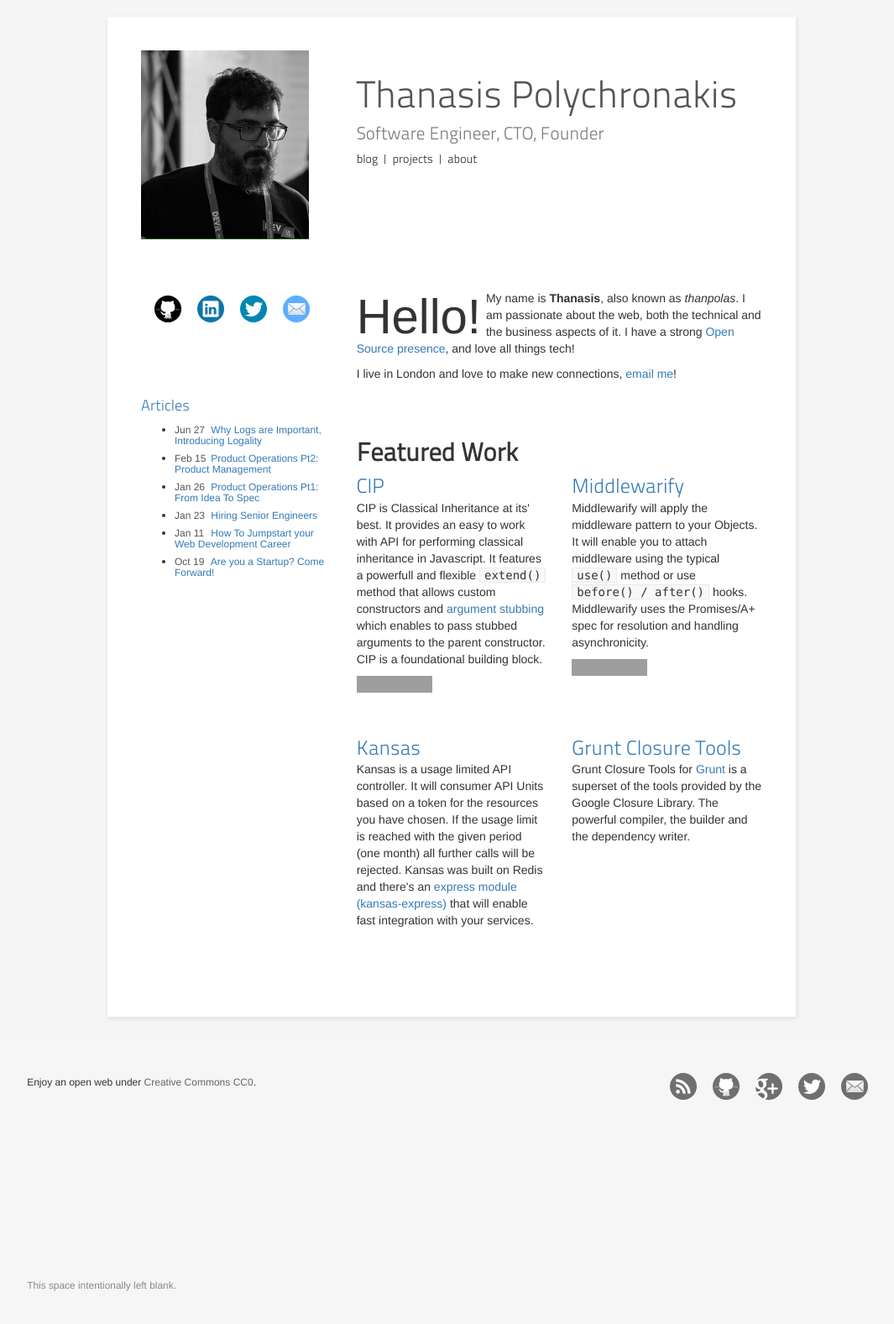
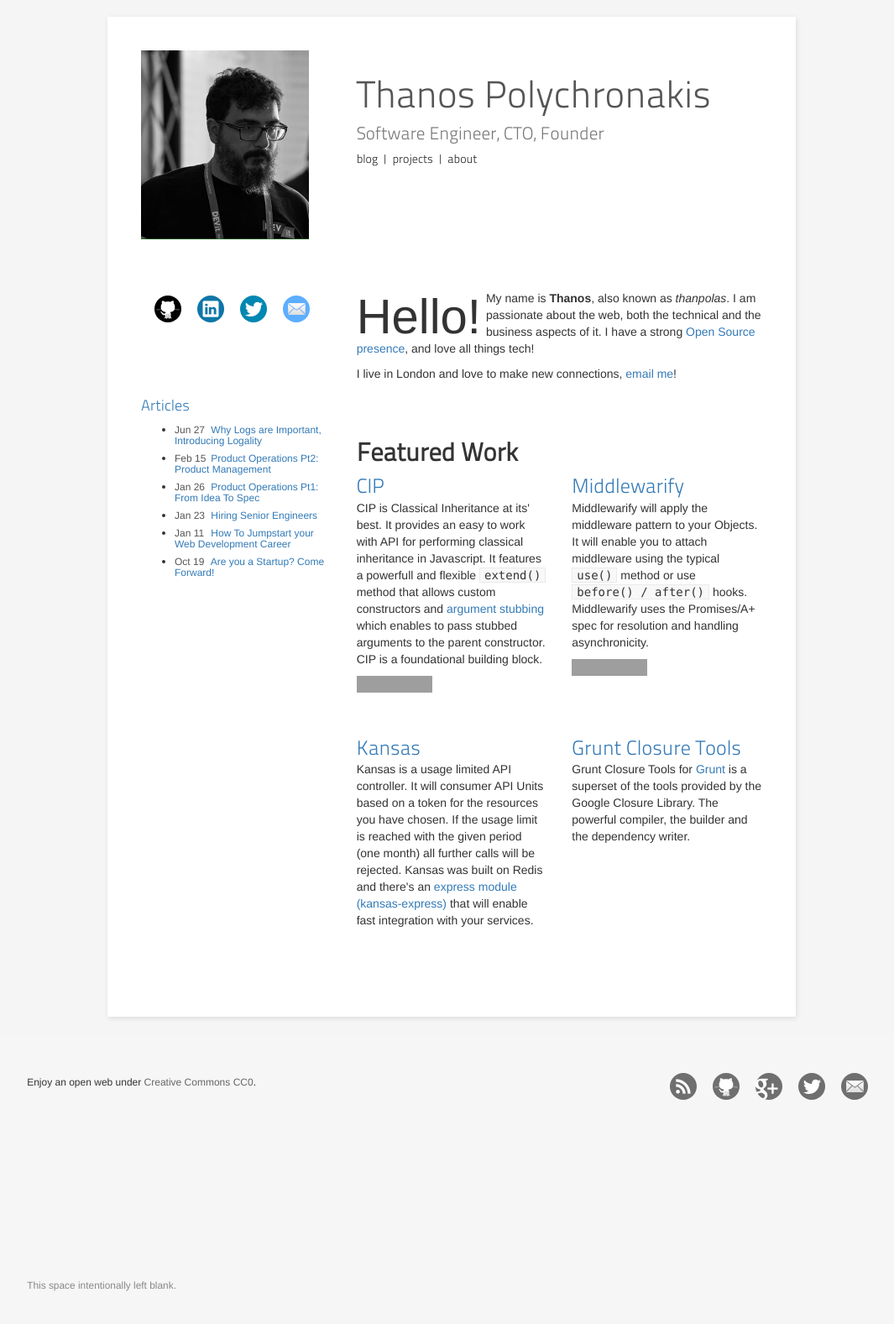
Before and after one commit to thanpolas/thanpolas.github.com, a Jekyll site: the page built from index.html, in a window 1280 px wide, cut to the strip 0-1631 px from the top of the page. Shown: the top 1577 px of the strip at 84% size, without its empty margins (102-1167 px from the left). Built offline with Jekyll 4.4.1, drawn with Linux system fonts in a browser that asks for light colours; nearby versions of some CDN libraries; grey boxes are pictures that could not be loaded.

Commit message:
Rename to Thanos

```diff
--- a/_config.yml
+++ b/_config.yml
@@ -15,11 +15,11 @@ highlighter: "rouge"
 # Themes are encouraged to use these universal variables
 # so be sure to set them if your theme uses them.
 #
-title : "Thanasis Polychronakis | Software Engineer, CTO, Founder"
+title : "Thanos Polychronakis | Software Engineer, CTO, Founder"
 jobDescription: Software Engineer, CTO, Founder
 tagline: web development as it happens
 author :
-  name : Thanasis Polychronakis
+  name : Thanos Polychronakis
   email : thanpolas@gmail.com
   github : thanpolas
   twitter : thanpolas
--- a/_includes/themes/thanpolas/core.html
+++ b/_includes/themes/thanpolas/core.html
@@ -21,7 +21,7 @@
     <link rel="icon" type="image/png" href="/favicon-32x32.png" sizes="32x32" />
     <link rel="icon" type="image/png" href="/favicon-16x16.png" sizes="16x16" />
     <link rel="icon" type="image/png" href="/favicon-128.png" sizes="128x128" />
-    <meta name="application-name" content="Thanasis Polychronakis" />
+    <meta name="application-name" content="Thanos Polychronakis" />
     <meta name="msapplication-TileColor" content="#FFFFFF" />
     <meta name="msapplication-TileImage" content="/mstile-144x144.png" />
     <meta name="msapplication-square70x70logo" content="/mstile-70x70.png" />
--- a/humans.txt
+++ b/humans.txt
@@ -3,7 +3,7 @@
 
 # Author
 
-   Author: Thanasis Polychronakis
+   Author: Thanos Polychronakis
    Contact: thanpolas@gmail.com
    Twitter: @thanpolas
 
--- a/index.html
+++ b/index.html
@@ -1,14 +1,14 @@
 ---
 layout: frontpage
-title: "Thanasis Polychronakis"
+title: "Thanos Polychronakis"
 tagline: Supporting tagline
 ---
 <style media="screen" type="text/css">html,body{min-height:1000px;}</style>
 <div class="container-fluid container-narrow content">
     <div class="row masthead">
-      <div class="col-md-4 thanpolas-photo"><img title="Thanasis polychronakis" alt="Thanasis Polychronakis aka thanpolas" width="200px" src="/assets/img/thanpolas-devit.jpg" /></div>
+      <div class="col-md-4 thanpolas-photo"><img title="Thanos polychronakis" alt="Thanos Polychronakis aka thanpolas" width="200px" src="/assets/img/thanpolas-devit.jpg" /></div>
       <div class="col-md-8 thanpolas-fullname">
-        <h1>Thanasis Polychronakis<small>Software Engineer, CTO, Founder</small></h1>
+        <h1>Thanos Polychronakis<small>Software Engineer, CTO, Founder</small></h1>
         <ul class="polas-nav">
           <li><a href="/blog">blog</a></li>
           <li><a href="/projects">projects</a></li>
@@ -26,7 +26,7 @@ tagline: Supporting tagline
         </ul>
       </div>
       <div class="col-md-8 post_lists">
-        <p class="bio"><span class="initial-dropped">Hello!</span> My name is <strong>Thanasis</strong>, also known as <em>thanpolas</em>. I am passionate about the web, both the technical and the business aspects of it. I have a strong <a href="https://github.com/thanpolas/" target="_blank" title="Thanasis Github repository">Open Source presence</a>, and love all things tech!
+        <p class="bio"><span class="initial-dropped">Hello!</span> My name is <strong>Thanos</strong>, also known as <em>thanpolas</em>. I am passionate about the web, both the technical and the business aspects of it. I have a strong <a href="https://github.com/thanpolas/" target="_blank" title="Thanos Github repository">Open Source presence</a>, and love all things tech!
 
         <p class="bio-tag">I live in London and love to make new connections, <a href="mailto:thanpolas@gmail.com" title="my email thanpolas@gmail.com">email me</a>!</p>
       </div>
--- a/package.json
+++ b/package.json
@@ -1,11 +1,11 @@
 {
   "private": true,
   "name": "thanpol.as",
-  "description": "Blog of Thanasis Polychronakis",
+  "description": "Blog of Thanos Polychronakis",
   "version": "2.0.0",
   "homepage": "https://github.com/thanpolas/thanpolas.github.com",
   "author": {
-    "name": "Thanasis Polychronakis",
+    "name": "Thanos Polychronakis",
     "email": "thanpolas@gmail.com",
     "url": "http://thanpol.as"
   },
```
Also changed, not shown: _posts/jekyll/2012-12-12-jekyll-code-highlight-and-line-numbers-problem-solved.md (+1 -1 lines), _posts/startups/2016-10-19-are-you-a-startup-come-forward.md (+1 -1 lines), about/index.md (+1 -1 lines), README.md.
